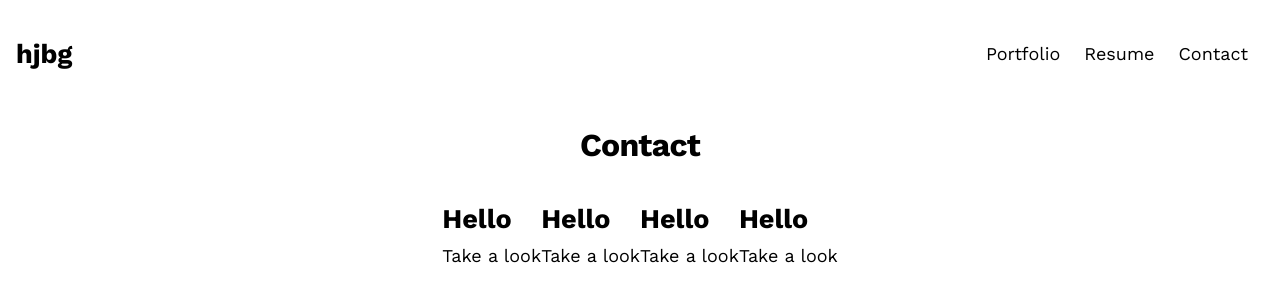
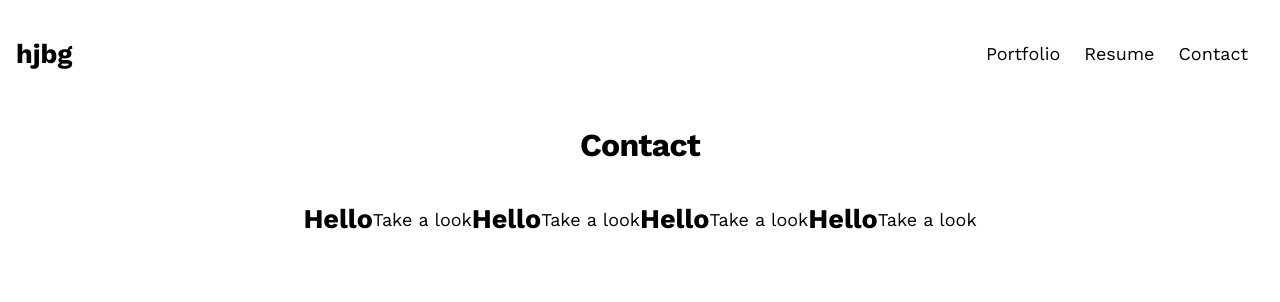
Before and after one commit to hgiven/subday, a Next.js app: page /contact in a window 1280 px wide. Shown: the top 302 px of the page. Built offline with nearby package versions, Linux system fonts and the light colour scheme.

Commit message:
Update contact.js

```diff
--- a/pages/contact.js
+++ b/pages/contact.js
@@ -10,25 +10,25 @@ export default function Contact() {
 
       <section>
         <div className={utilStyles.grid}>
-          <a>
+          <>
             <h1>Hello</h1>
             <p>Take a look</p>
-          </a>
+          </>
 
-          <a>
+          <>
             <h1>Hello</h1>
             <p>Take a look</p>
-          </a>
+          </>
 
-          <a>
+          <>
             <h1>Hello</h1>
             <p>Take a look</p>
-          </a>
+          </>
 
-          <a>
+          <>
             <h1>Hello</h1>
             <p>Take a look</p>
-          </a>
+          </>
         </div>
       </section>
     </div>
```
